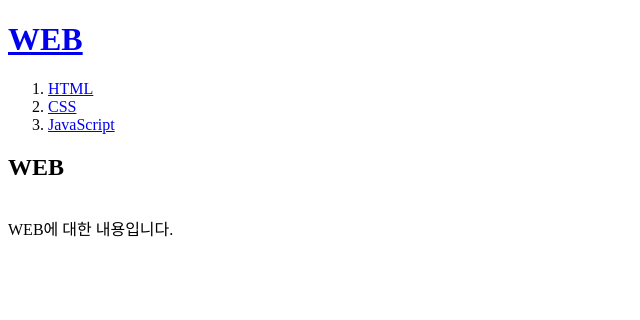
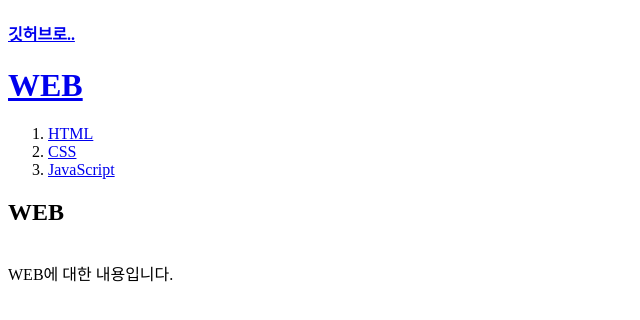
Before and after one commit to ses0528/web_study1, a plain HTML site: page index.html in a window 1280 px wide. Shown: the whole page, without its empty margins (0-640 px from the left). Drawn offline with Linux system fonts and the light colour scheme.

Commit message:
added my github link

```diff
--- a/index.html
+++ b/index.html
@@ -5,6 +5,7 @@
 	<meta charset="utf-8">
 </head>
 <body>
+	<h4><a href="https://github.com/suhyeon2abba">깃허브로..</a></h4>
 	<h1><a href="index.html">WEB</a></h1>
 	<ol>
 		<li><a href="1.html">HTML</a></li>
```
